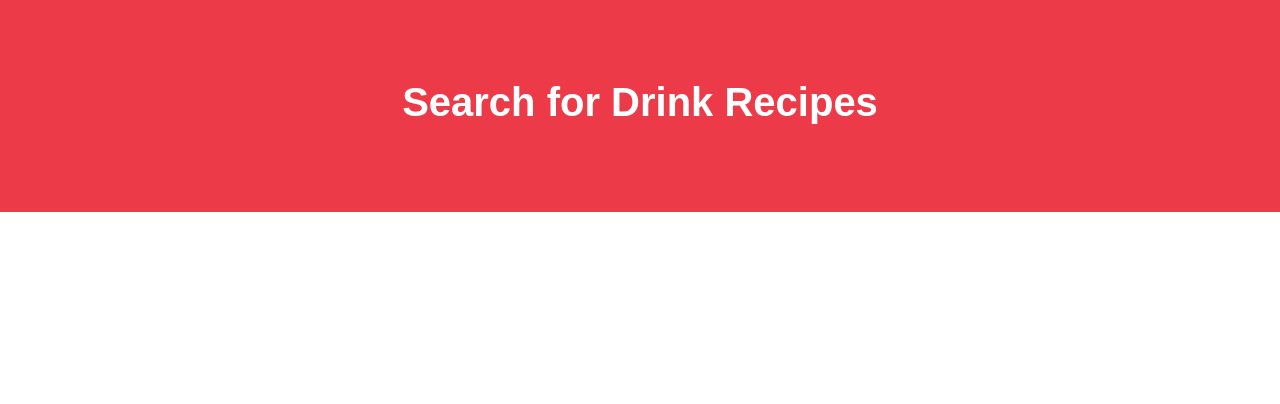
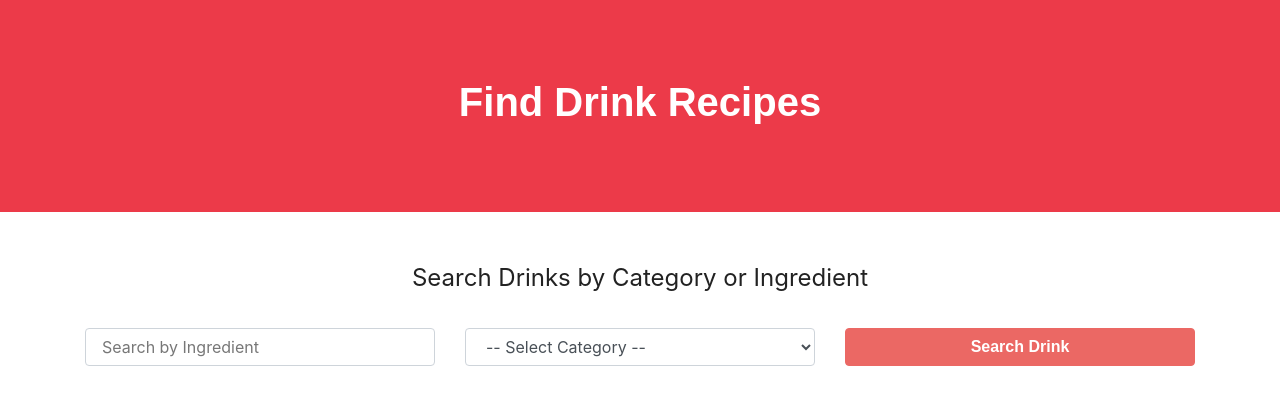
Before and after one commit to alejandroPolak-1/drink_recipe_finder, a React (Create React App) app: page / in a window 1280 px wide. Shown: the top 404 px of the page. Built offline with nearby package versions, Linux system fonts and the light colour scheme; a web font is replaced by a local one.

Commit message:
[Form] First step

```diff
--- a/src/App.js
+++ b/src/App.js
@@ -1,10 +1,16 @@
 import React, { Fragment } from 'react'
 import Header from './components/Header'
+import Form from './components/Form'
 
 function App() {
   return (
     <Fragment>
       <Header />
+      <div className="container mt-5">
+        <div className="row ">
+          <Form />
+        </div>
+      </div>
     </Fragment>
   )
 }
--- /dev/null
+++ b/src/components/Form.js
@@ -0,0 +1,40 @@
+import React from 'react'
+
+const Form = () => {
+  return (
+    <form className="col-12">
+      <fieldset className="text-center">
+        <legend>Search Drinks by Category or Ingredient</legend>
+      </fieldset>
+
+      <div className="row mt-4">
+        <div className="col-md-4">
+          <input
+            name="name"
+            className="form-control"
+            type="text"
+            placeholder="Search by Ingredient"
+          />
+        </div>
+        <div className="col-md-4">
+          <select
+            className="form-control"
+            name="category"
+            >
+                <option value="">-- Select Category --</option>
+
+          </select>
+        </div>
+        <div className="col-md-4">
+            <input
+                type="submit"
+                className="btn btn-block btn-primary"
+                value="Search Drink"
+                />
+        </div>
+      </div>
+    </form>
+  )
+}
+
+export default Form
--- a/src/components/Header.js
+++ b/src/components/Header.js
@@ -3,7 +3,7 @@ import React from 'react'
 const Header = () => {
   return (
     <header className="bg-alert">
-      <h1>Search for Drink Recipes</h1>
+      <h1>Find Drink Recipes</h1>
     </header>
   )
 }
```
